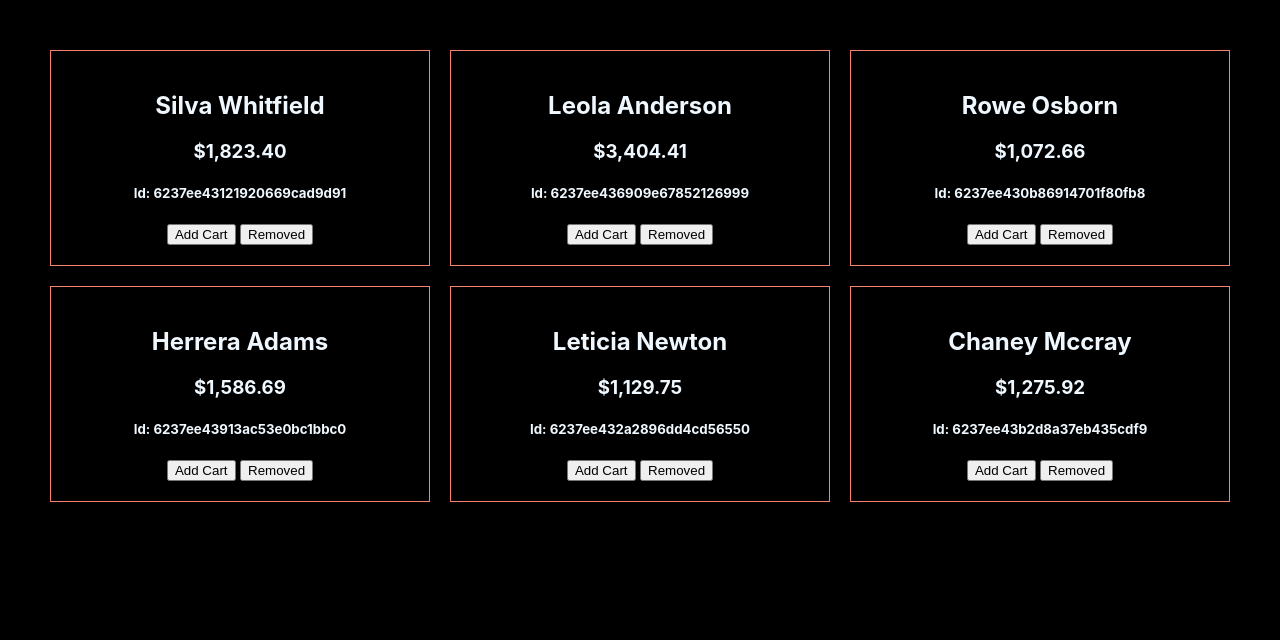
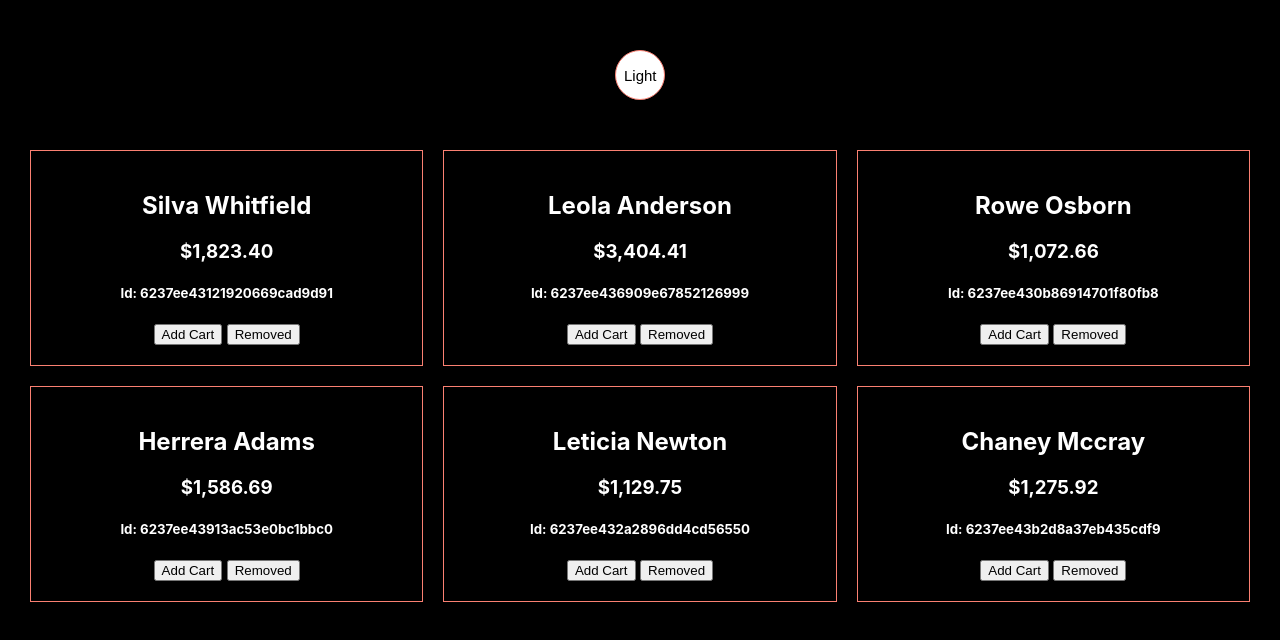
Before and after one commit to prokashpul/store-data-localstore, a React (Create React App) app: page / in a window 1280 px wide. Shown: the top 640 px of the page. Built offline with nearby package versions, Linux system fonts and the light colour scheme.

Commit message:
dark light moad page setup

```diff
--- a/src/App.css
+++ b/src/App.css
@@ -1,5 +1,12 @@
+:root{
+  --body-bg: black;
+  --text-color: #fff;
+  --btn-bg:#fff;
+  --btn-color:#000;
+}
+
 body{
-  background-color: black;
-  color: aliceblue;
+  background-color: var(--body-bg);
+  color: var(--text-color);
   text-align: center;
 }
--- a/src/App.js
+++ b/src/App.js
@@ -1,10 +1,12 @@
 import './App.css';
+import Darkmode from './components/Darkmoad/Darkmode';
 import Shop from './components/Shop/Shop';
 
 
 function App() {
   return (
     <div className="App">
+      <Darkmode></Darkmode>
       <Shop></Shop>
     </div>
   );
--- /dev/null
+++ b/src/components/Darkmoad/Darkmoad.css
@@ -0,0 +1,19 @@
+.darkmode{
+    padding: .5rem;
+    text-align: center;
+    border-radius: 50%;
+    height: 50px;
+    width: 50px;
+    margin: 50px;
+    border: 1px solid salmon;
+    font-size: 15px;
+    background-color: var(--btn-bg);
+    color: var(--btn-color)
+  }
+
+  .dark-btn{
+    --body-bg:#fff ;
+    --text-color: black;
+    --btn-color:#fff;
+    --btn-bg:#000;
+  }
--- /dev/null
+++ b/src/components/Darkmoad/Darkmode.js
@@ -0,0 +1,14 @@
+import React from 'react';
+import "./Darkmoad.css"
+const Darkmode = () => {
+const darkLight =()=>{
+    console.log("yes")
+}
+    return (
+        <div>
+            <button className="darkmode" onClick={darkLight}>Light</button>
+        </div>
+    );
+};
+
+export default Darkmode;
--- a/src/components/Shop/Shop.css
+++ b/src/components/Shop/Shop.css
@@ -5,5 +5,5 @@
     grid-gap: 20px;
     justify-content: center;
     align-items: center;
-    margin: 50px;
+    margin:0 30px 40px;
 }
```
